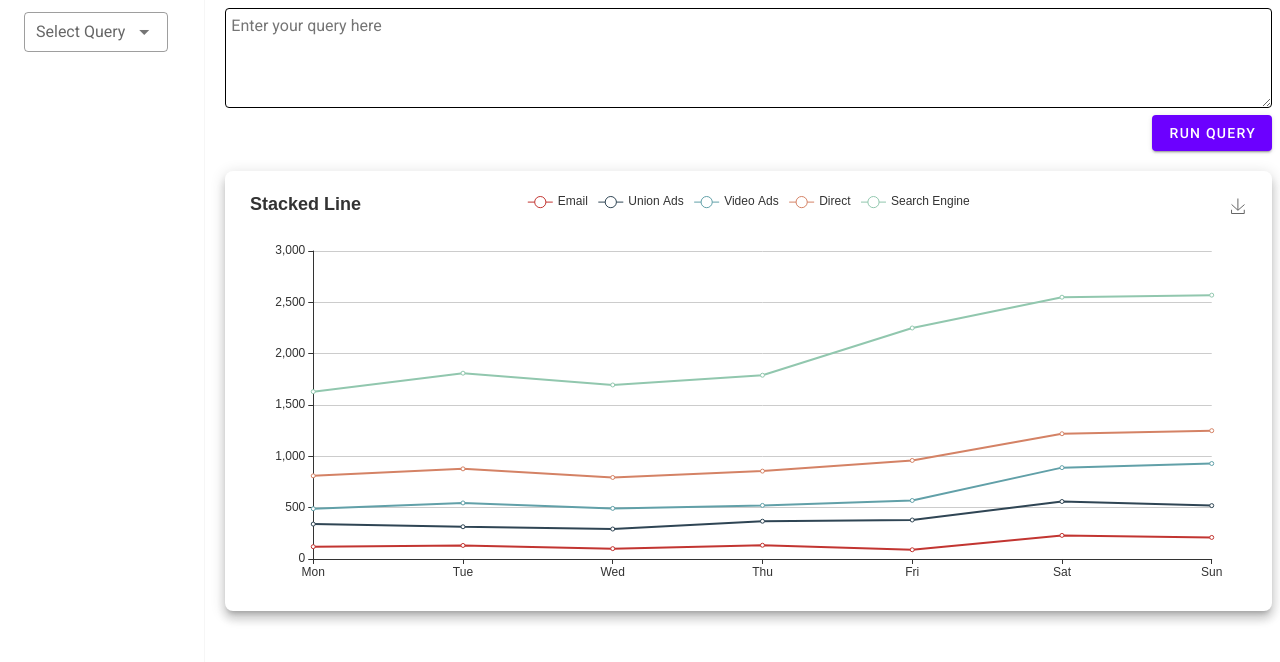
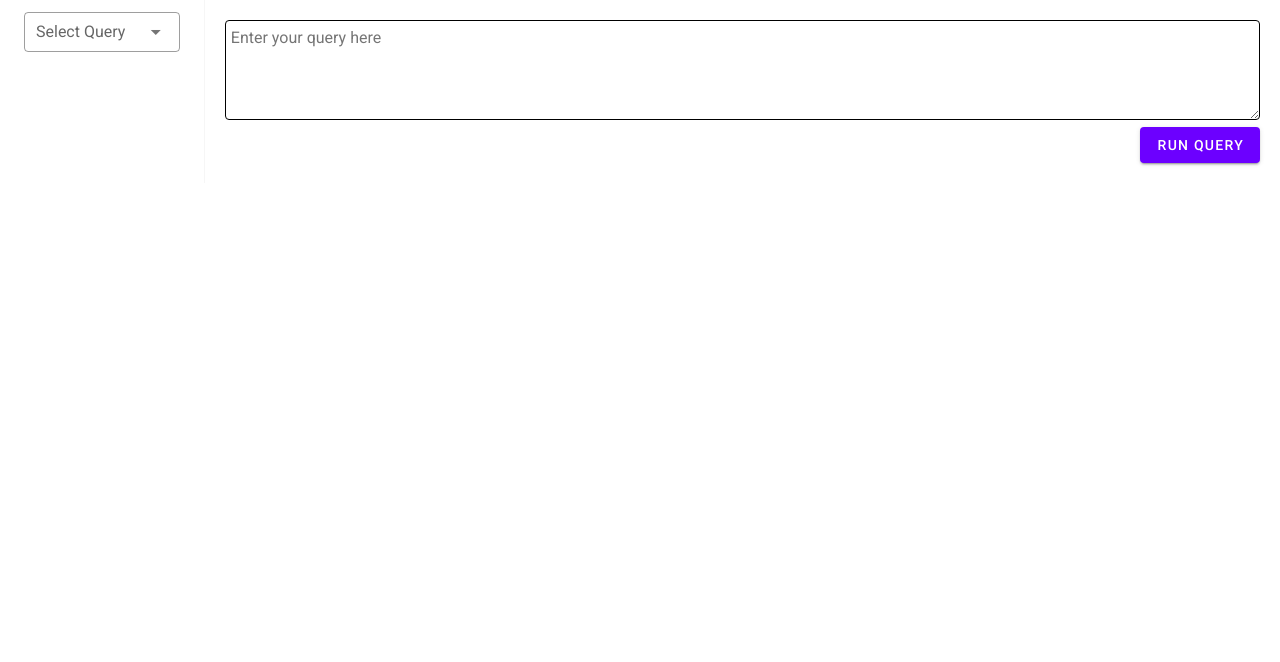
Before and after one commit to OmkarK05/sql_atlan, a Vue app: page / in a window 1280 px wide. Shown: the top 662 px of the page. Built offline with nearby package versions, Linux system fonts and the light colour scheme.

Commit message:
Updated: UI fixes and visualization selector dropdown

```diff
--- a/src/assets/scss/global.scss
+++ b/src/assets/scss/global.scss
@@ -3,3 +3,7 @@
     --secondary: 60, 121, 245;
     --tertiary: 242, 222, 186;
 }
+
+html{
+    overflow: hidden !important;
+}
--- a/src/components/AppTable.vue
+++ b/src/components/AppTable.vue
@@ -67,7 +67,7 @@
             </td>
           </tr>
         </tbody>
-      </table>)
+      </table>
     </div>
     <div
       v-if="tableData && tableData['pagination'] && false"
@@ -115,6 +115,10 @@ export default {
         table: {
             type: Object,
             default: null,
+        },
+        pagination: {
+          type: Boolean,
+          default: false
         }
     },
     data: function () {
@@ -142,6 +146,7 @@ export default {
         }
       },
       getPaginatedRows: function (rows, pageNumber) {
+          if(! this.pagination) return rows;
           return rows.slice((pageNumber - 1) * 7, pageNumber * 7);
       }
     }
@@ -199,7 +204,7 @@ export default {
           }
 
           .table-body-cell{
-              padding: 8px;
+              padding: 2px 8px;
               font-weight: normal;
           }
       }
@@ -208,7 +213,7 @@ export default {
 }
 
 .table-container{
-  height: 390px;
+  max-height: calc(100vh - 300px);
   overflow: auto;
 }
 
--- a/src/components/QueryDB.vue
+++ b/src/components/QueryDB.vue
@@ -1,22 +1,28 @@
 <template>
-  <v-row class="query-db-container">
-    <v-col
-      sm="2"
+  <div class="query-db-container">
+    <div
       class="__query-db-sidebar"
     >
       <QuerySidebar />
-    </v-col>
-    <v-col
+    </div>
+    <div
       class="__query-content"
-      sm="10"
     >
       <SqlQueryInput
         :queries="queries"
+        class="__query-input"
         @run-query="loadQueryResult"
       />
-      <QueryResultCard :data="queryCardData" />
-    </v-col>
-  </v-row>
+      <template
+        v-if="queryCardData"
+      >
+        <QueryResultCard
+          :data="queryCardData"
+          class="__query-card"
+        />
+      </template>
+    </div>
+  </div>
 </template>
 <script>
 import QueryResultCard from './QueryResultCard.vue';
@@ -51,18 +57,8 @@ export default {
             dataName: 'products.json'
           },
         ],
-        queryCardData: {
-          uuid: '',
-          query: {},
-          data: {chart: null, table: null, json: ''},
-          filters: [{}],
-        },
-        savedQueries: [{
-          uuid: '',
-          query: '',
-          data: {chart: null, table: null, json: ''},
-          filters: [{}],
-        }],
+        queryCardData: null,
+        savedQueries: [null],
 
       }
     },
@@ -118,11 +114,18 @@ export default {
 </script>
 <style lang="scss" scoped>
 .query-db-container{
+  display: flex;
     .__query-content{
-        padding: 20px;
+      width: 84%;
+      padding: 20px;
+
+      .__query-card{
+        max-height: calc(100vh - 200px);
+      }
     }
     .__query-db-sidebar{
-        border-right: 1px solid #F6F6F6;
+      width: 16%;
+      border-right: 1px solid #F6F6F6;
     }
 }
 </style>
--- a/src/components/QueryResultCard.vue
+++ b/src/components/QueryResultCard.vue
@@ -1,9 +1,21 @@
 <template lang="">
   <div class="query-card">
-    <template v-if="data && data['data']">
+    <div class="change-visualization-container">
+      <v-select
+        v-model="currentVisualization"
+        :items="visualizations"
+        label="Change Visualization"
+        dense
+        outlined
+        class="__select-visual"
+      />
+    </div>
+    <template v-if="currentVisualization === 'Table' && data && data['data']">
       <AppTable :table="data['data']['table']" />
     </template>
-    <AppEcharts />
+    <template v-else>
+      <AppEcharts />
+    </template>
   </div>
 </template>
 <script>
@@ -20,7 +32,8 @@ export default {
     },
     data: function () {
       return{
-        currentVisualization: 'table',
+        currentVisualization: 'Table',
+        visualizations: ['Table', 'Chart']
       }
     }
 }
@@ -34,4 +47,13 @@ export default {
       background: #ffffff;
       margin: 20px 0;
     }
+
+    .change-visualization-container{
+      width: 100%;
+
+      .__select-visual{
+        width: 150px;
+        margin-left: auto;
+      }
+    }
 </style>
```
